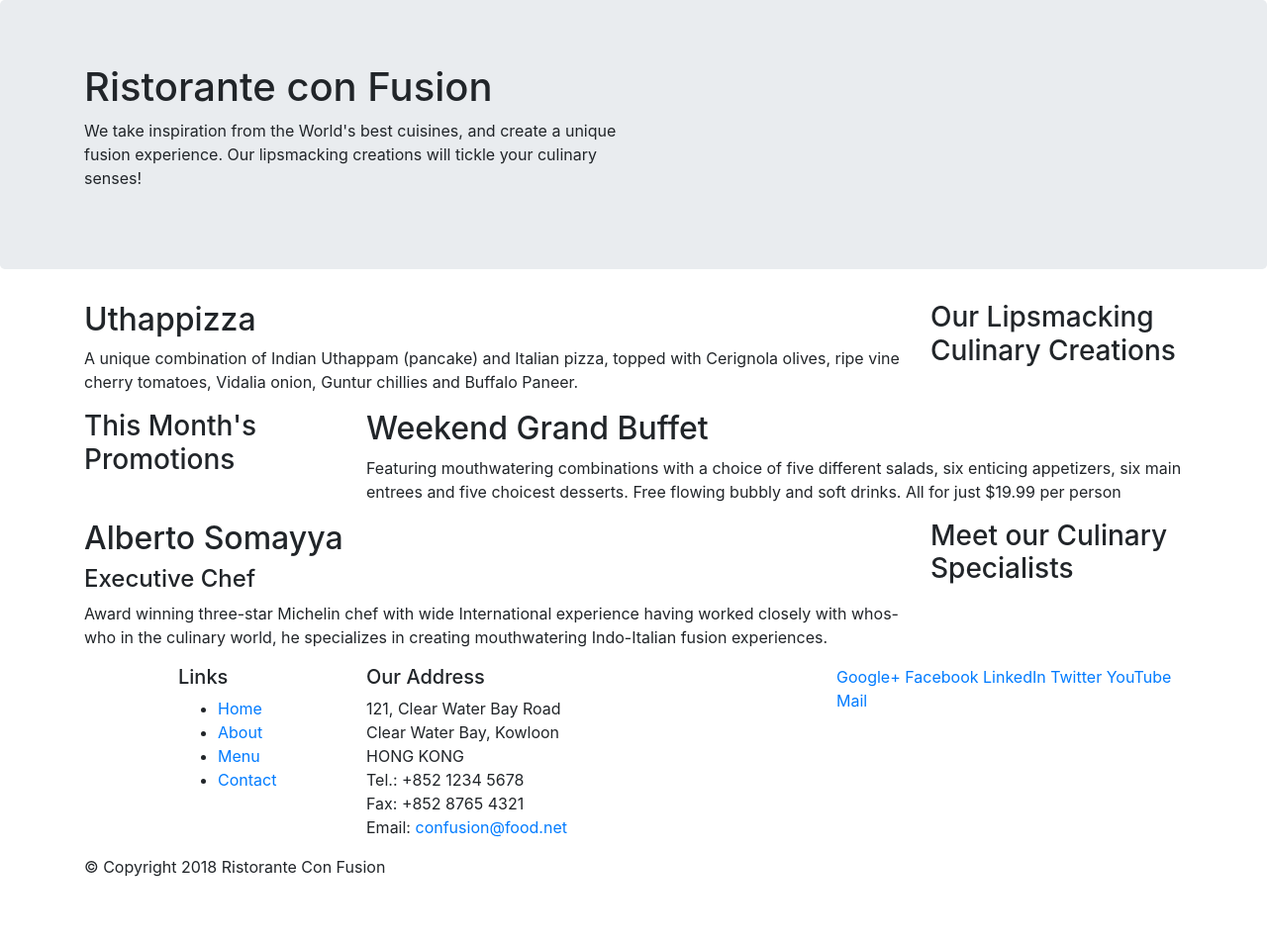
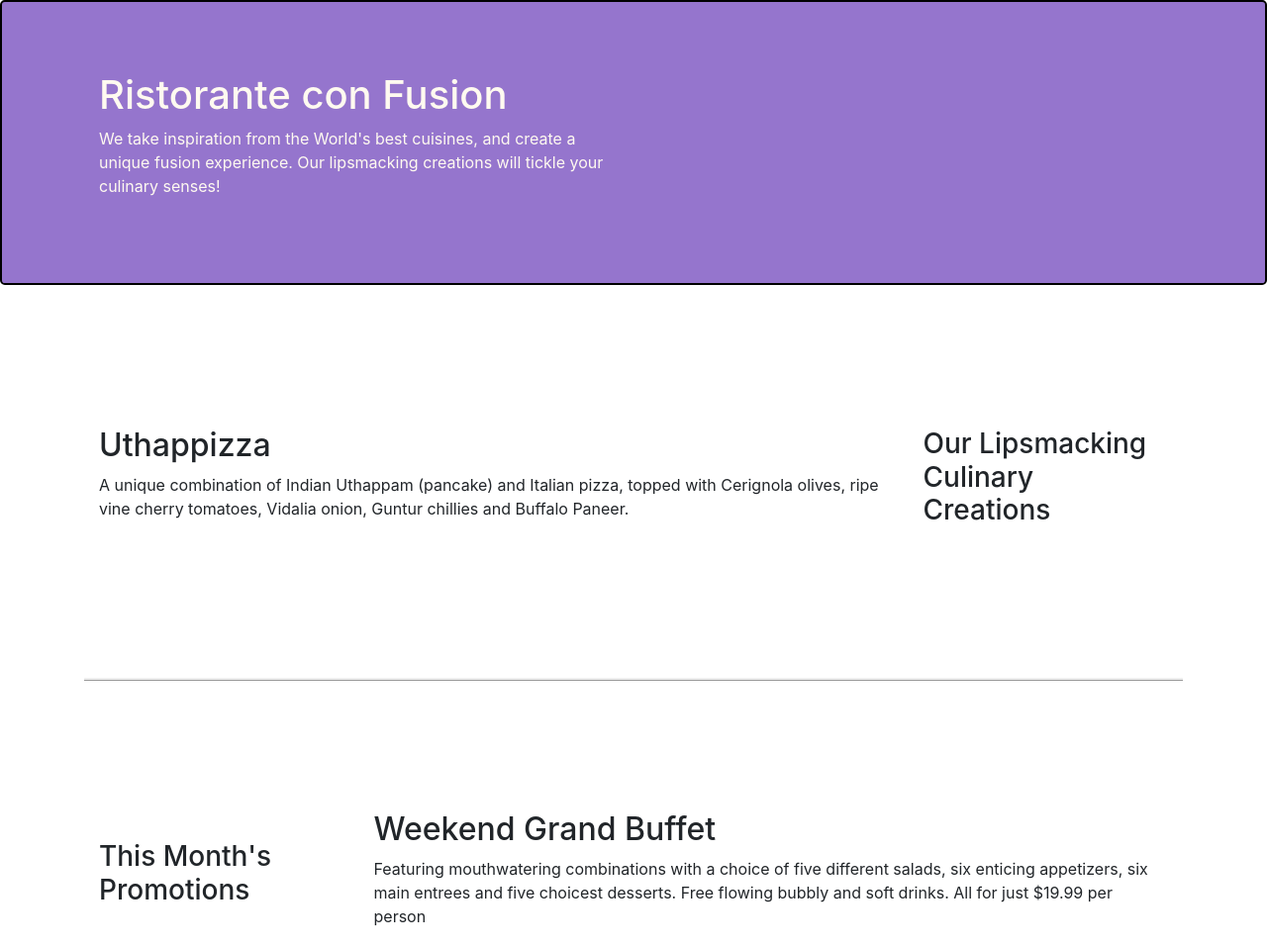
Before and after one commit to manaskhatri/Responsive-Restaurant-Website, a website: page index.html in a window 1280 px wide. Shown: the top 957 px of the page at 99% size. Before the commit the page ends 904 px from the top, so only its background shows below. Drawn offline with nearby package versions, Linux system fonts and the light colour scheme.

Commit message:
Bootstrap gird part two

```diff
--- /dev/null
+++ b/css/styles.css
@@ -0,0 +1,37 @@
+.row-header {
+  margin: 0px auto;
+  padding: 0px auto;
+}
+
+.row-content {
+  margin: 0px auto;
+  padding: 50px 0px 50px 0px;
+  border-bottom: 3px ridge;
+  min-height: 400px;
+}
+
+.footer {
+  background-color: #c0c0c0;
+  margin: 0px auto;
+  padding: 20px 0px 20px 0px;
+}
+
+.jumbotron{
+  padding: 70px 30px 70px 30px;
+  margin: 0px auto;
+  border: 2px solid black;
+  background: #9575CD;
+  color: floralwhite;
+}
+
+.address{
+  /* padding: 20px 0px 20px 0px; */
+  font-size:80%;
+  margin: 0px auto;
+  /* border: 2px solid black; */
+  color: #0f0f0f;
+}
+
+/* .address-border{
+  border: 2px solid black;
+} */
--- a/index.html
+++ b/index.html
@@ -9,6 +9,7 @@
 
 <!-- Bootstrap CSS -->
 <link rel="stylesheet" href="node_modules/bootstrap/dist/css/bootstrap.min.css">
+<link rel="stylesheet" href="css/styles.css">
     <title>Ristorante Con Fusion</title>
 </head>
 
@@ -16,7 +17,7 @@
 
     <header class="jumbotron">
         <div class="container">
-            <div class="row">
+            <div class="row row-header">
                 <div class="col-12 col-sm-6">
                     <h1>Ristorante con Fusion</h1>
                     <p>We take inspiration from the World's best cuisines, and create a unique fusion experience. Our lipsmacking creations will tickle your culinary senses!</p>
@@ -28,7 +29,7 @@
     </header>
 
     <div class="container">
-        <div class="row">
+        <div class="row row-content align-items-center">
             <div class="col-12 col-sm-4 order-sm-last col-md-3">
                 <h3>Our Lipsmacking Culinary Creations</h3>
             </div>
@@ -39,7 +40,7 @@
         </div>
 
 
-        <div class="row">
+        <div class="row row-content align-items-center">
             <div class="col-12 col-sm-4 col-md-3">
                 <h3>This Month's Promotions</h3>
             </div>
@@ -49,7 +50,7 @@
             </div>
         </div>
 
-        <div class="row">
+        <div class="row row-content align-items-center">
             <div class="col-12 col-sm-4 order-sm-last col-md-3">
                 <h3>Meet our Culinary Specialists</h3>
             </div>
@@ -61,12 +62,12 @@
         </div>
     </div>
 
-    <footer>
+    <footer class="footer">
         <div class="container">
             <div class="row">
                 <div class="col-4 offset-1 col-sm-2">
                     <h5>Links</h5>
-                    <ul>
+                    <ul class="list-unstyled">
                         <li><a href="#">Home</a></li>
                         <li><a href="#">About</a></li>
                         <li><a href="#">Menu</a></li>
@@ -84,8 +85,8 @@
 		              Email: <a href="mailto:confusion@food.net">confusion@food.net</a>
 		           </address>
                 </div>
-                <div class="col-12 col-sm-4">
-                    <div>
+                <div class="col-12 col-sm-4 align-self-center">
+                    <div class="text-center">
                         <a href="http://google.com/+">Google+</a>
                         <a href="http://www.facebook.com/profile.php?id=">Facebook</a>
                         <a href="http://www.linkedin.com/in/">LinkedIn</a>
@@ -95,7 +96,7 @@
                     </div>
                 </div>
            </div>
-           <div class="row">
+           <div class="row justify-content-center">
                 <div class="col-auto">
                     <p>© Copyright 2018 Ristorante Con Fusion</p>
                 </div>
```
